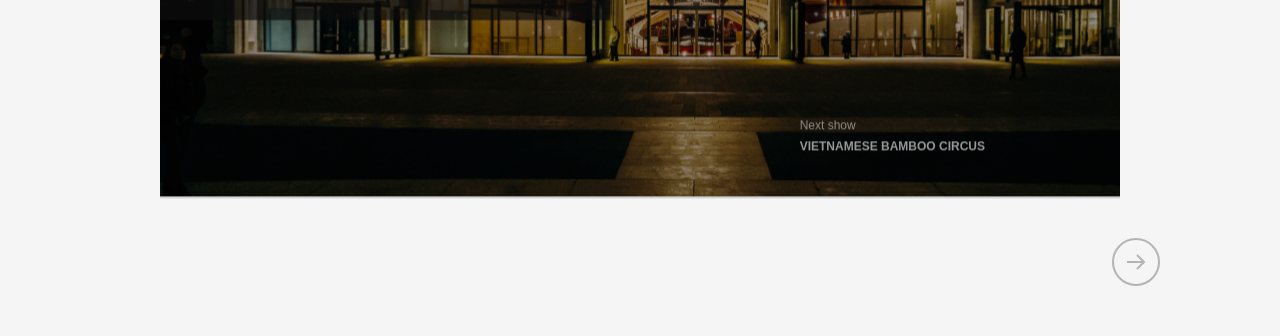
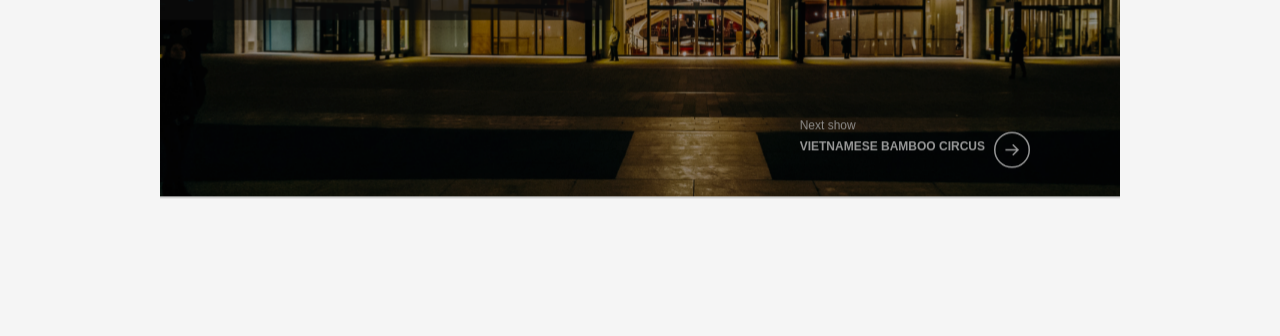
Before and after one commit to BaoTruong-dev/opera-house, a React (Create React App) app: page / in a window 1280 px wide. Shown: the part 700-1036 px from the top of the page. Built offline with nearby package versions, Linux system fonts and the light colour scheme.

Commit message:
fix arrow icon next

```diff
--- a/src/components/SliderItem/SliderItem.jsx
+++ b/src/components/SliderItem/SliderItem.jsx
@@ -42,7 +42,12 @@ export default function SliderItem({name, time, date, content, nextName,image})
          <span className="sliderItem-next-text">Next show</span>
          <span className="sliderItem-next-name">{nextName}</span>
        </div>
+        <div className="sliderItem-icon">
+        <svg width="19" height="16" viewBox="0 0 19 16" fill="none" xmlns="http://www.w3.org/2000/svg">
+<path d="M6.35288e-05 9.00003L14.5861 9.00003L9.29306 14.293L10.7071 15.707L18.4141 8.00003L10.7071 0.293028L9.29306 1.70703L14.5861 7.00003L6.37037e-05 7.00003L6.35288e-05 9.00003Z" fill="#B4B4B4"/>
+</svg>
 
+        </div>
       </div>
     </>
   );
--- a/src/components/SliderItem/SliderItem.scss
+++ b/src/components/SliderItem/SliderItem.scss
@@ -2,7 +2,6 @@
 
 .sliderItem {
   position: relative;
-  padding-right: 120px;
 
   &-next {
     display: flex;
@@ -73,17 +72,33 @@
       }
     }
   }
-  &-link{
+  &-link {
     display: flex;
-   gap:32px;
+    gap: 32px;
     position: absolute;
-   top:50%;
-   right: 120px;
+    top: 50%;
     transform: translateY(-50%) rotate(90deg);
     right: 0;
-   a{
+    a {
       text-decoration: none;
       color: $white-cl;
     }
   }
+  &-icon {
+    width: 48px;
+    height: 48px;
+    border-radius: 50%;
+    border: 2px solid #b4b4b4;
+    display: flex;
+    align-items: center;
+    justify-content: center;
+    position: absolute;
+    top: 938px;
+    right: 120px;
+    svg {
+      * {
+        fill: #b4b4b4;
       }
+    }
+  }
+}
--- a/src/pages/Home/Slider/Slider.scss
+++ b/src/pages/Home/Slider/Slider.scss
@@ -7,9 +7,7 @@
 
     }
     .swiper-button-next{
-        background: url("../../../assets/svg/arrow.svg") !important;
-        background-repeat: no-repeat !important;
-        background-position: center !important;
+
         width: 48px;
         height: 48px;
         border-radius: 50%;
@@ -18,6 +16,7 @@
         position: absolute;
         top:960px !important;
         right:120px;
+        opacity: 0;
         &::after{
             content:""
         }
```
Lines whose indentation alone changed are shown as unchanged.
